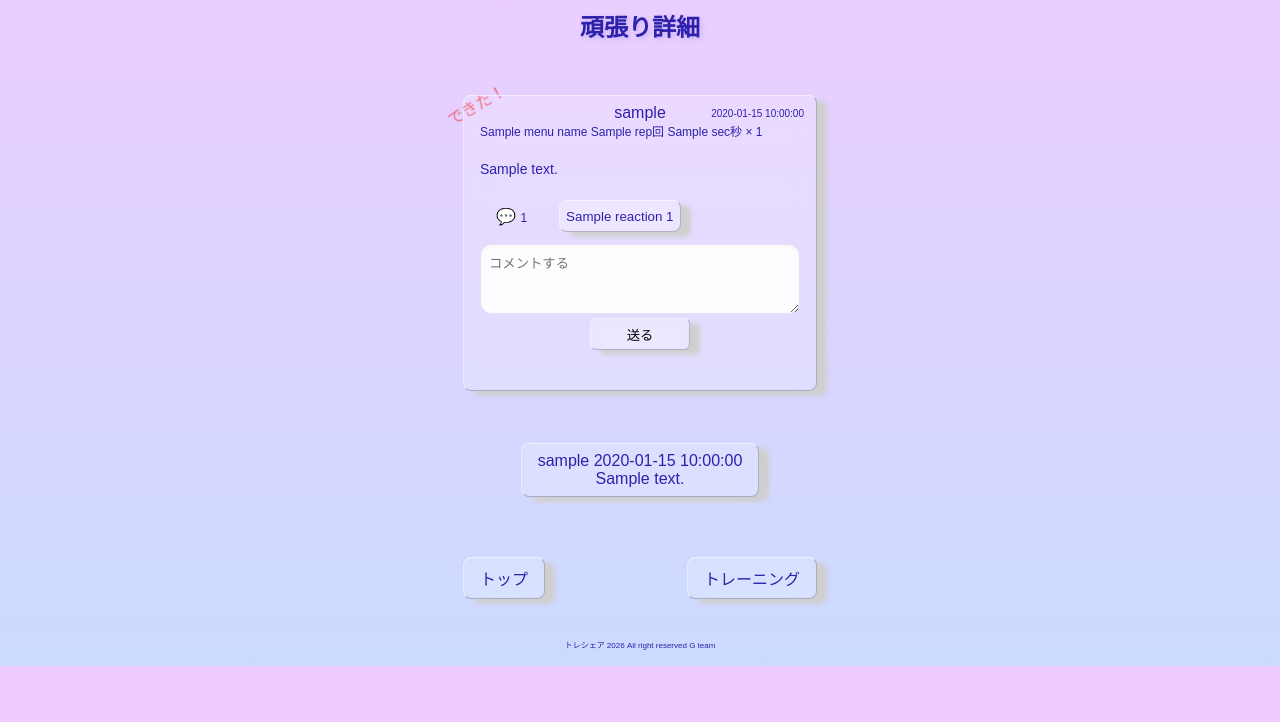
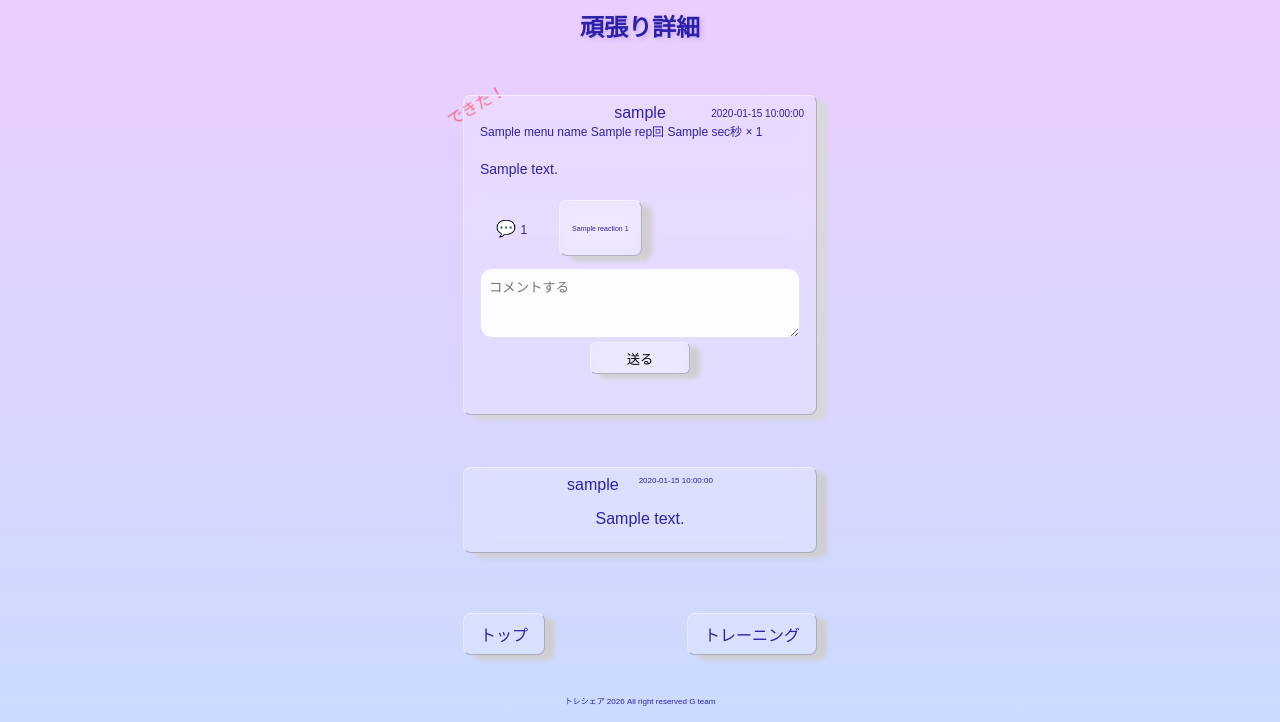
Before and after one commit to RT-Team-G/hackathon_TeamG, a Flask app: template SNSApp/templates/post/post_detail.html in a window 1280 px wide. Shown: the part 144-866 px from the top of the page. Before the commit the page ends 810 px from the top, so only its background shows below. Run offline with Flask 2, Linux system fonts and the light colour scheme; the template is opened without the code that fills it: most values are stand-ins (such as "Sample title", 1, 10 or a date in 2020); some libraries are stand-ins or nearby versions.

Commit message:
すごく細かい調整画像を少し足した

```diff
--- a/SNSApp/static/css/base.css
+++ b/SNSApp/static/css/base.css
@@ -19,6 +19,7 @@ body{
   #F1CBFF,
   #CBDBFF
 );
+/* background-image: url(../images/neon1.webp); */
 color:#2D21AC;
 }
 
@@ -98,7 +99,7 @@ img{
     border: 1px solid rgba(51,51,51,0.3);
     border-radius: 6px;
     background-color: rgba(255,255,255,0.2);
-    box-shadow: 10px 5px 5px #cfcfd0;
+    box-shadow: 10px 5px 5px #dfdddf;
     backdrop-filter: blur(10px);
     border-top:1px solid rgba(255,255,255,0.5);
     border-left:1px solid rgba(255,255,255,0.4);
@@ -219,7 +220,7 @@ img{
     color:#2D21AC;
     border: 1px solid rgba(51,51,51,0.3);
     background-color: rgba(255,255,255,0.2);
-    box-shadow: 10px 5px 5px #cfcfd0;
+    box-shadow: 10px 5px 5px #d8d8d8;
     backdrop-filter: blur(10px);
     border-top:1px solid rgba(255,255,255,0.5);
     border-left:1px solid rgba(255,255,255,0.4);
@@ -256,8 +257,20 @@ img{
 .reaction-list form.reaction {
     display: flex;
 }
+span.comment-time{
+    font-size: 8px;
+    margin-left:20px;
+}
 
 .reaction_btn {
+    display: flex;
+    align-items: center;
+    justify-content: center;
+    min-height: 56px;
+    white-space: nowrap;
+    padding:0 12px;
+    font-size: 7px;
+
     width: auto;
     margin-top: 8px;
     box-sizing: border-box;
@@ -437,8 +450,19 @@ img{
     border-radius: 8px;
     text-align: center;
     margin-bottom:16px;
-    width: 100%;
-    /* max-width: 354px; */
+    /* width: 100%; */
+    width: fit-content;
+    min-width: 354px;
+    margin: 0 auto 16px;
+    display:flex;
+    flex-direction: column;
+    align-items: center;
+}
+.comment-header{
+    display: flex;
+}
+.comment-body{
+    margin:16px auto;
 }
 .btn{
     border: 1px solid rgba(51,51,51,0.3);
--- a/SNSApp/templates/post/training-post.html
+++ b/SNSApp/templates/post/training-post.html
@@ -84,7 +84,7 @@
         <div>
           <textarea placeholder="自由記述欄（感想や言い訳など・・）" name="content"></textarea>
         </div>
-        <button type="submit" class="post-btn" style="cursor: pointer;">できた</button>
+        <button type="submit" class="post-btn" style="cursor: pointer;"><span>できた</span></button>
       </form>
     <!--</main>-->
     <div class="footer-menu">
```
Also changed, not shown: SNSApp/static/css/training-post.css (+24 -2 lines), SNSApp/static/images/neon.webp (added), SNSApp/static/images/neon1.webp (added), SNSApp/static/images/neon2.jpeg (added).
